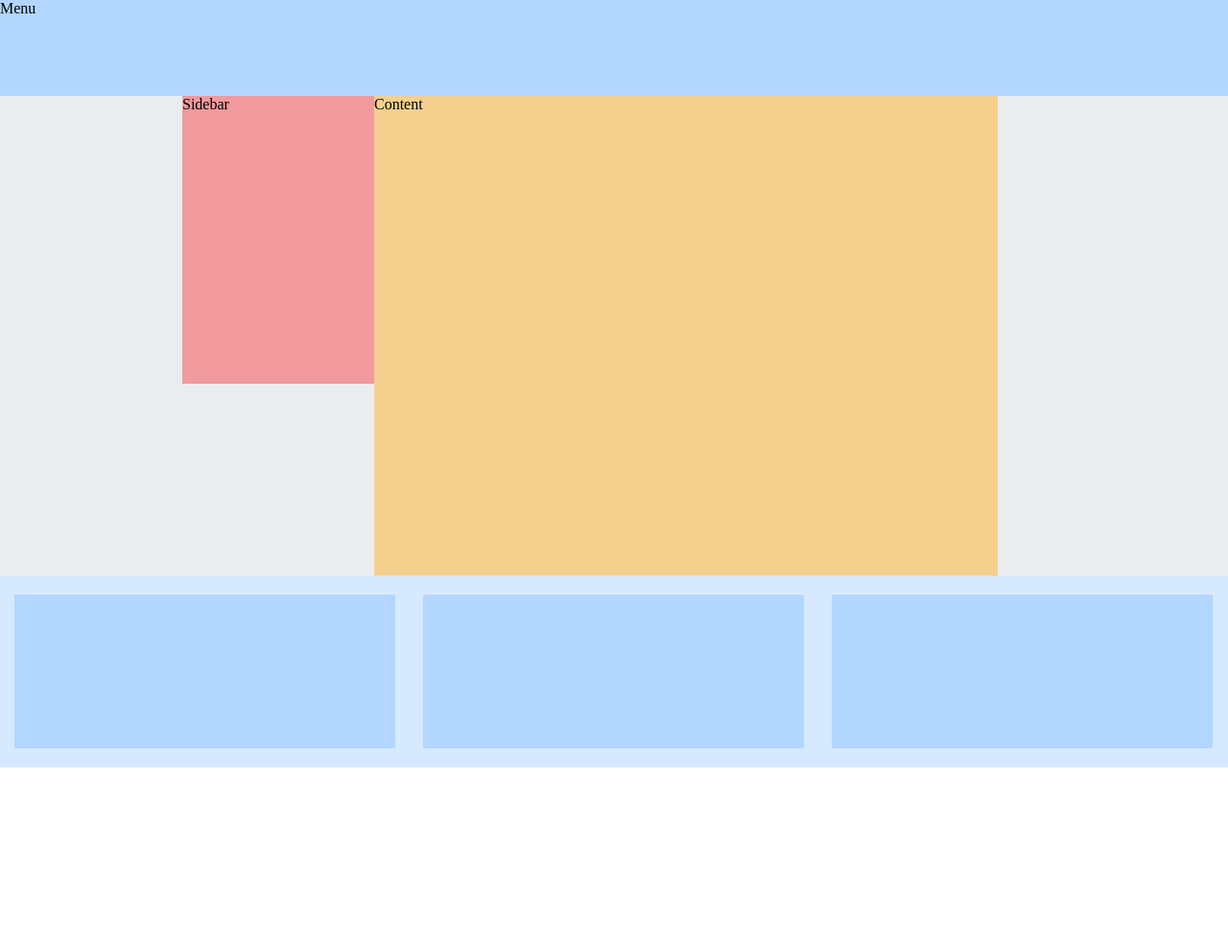
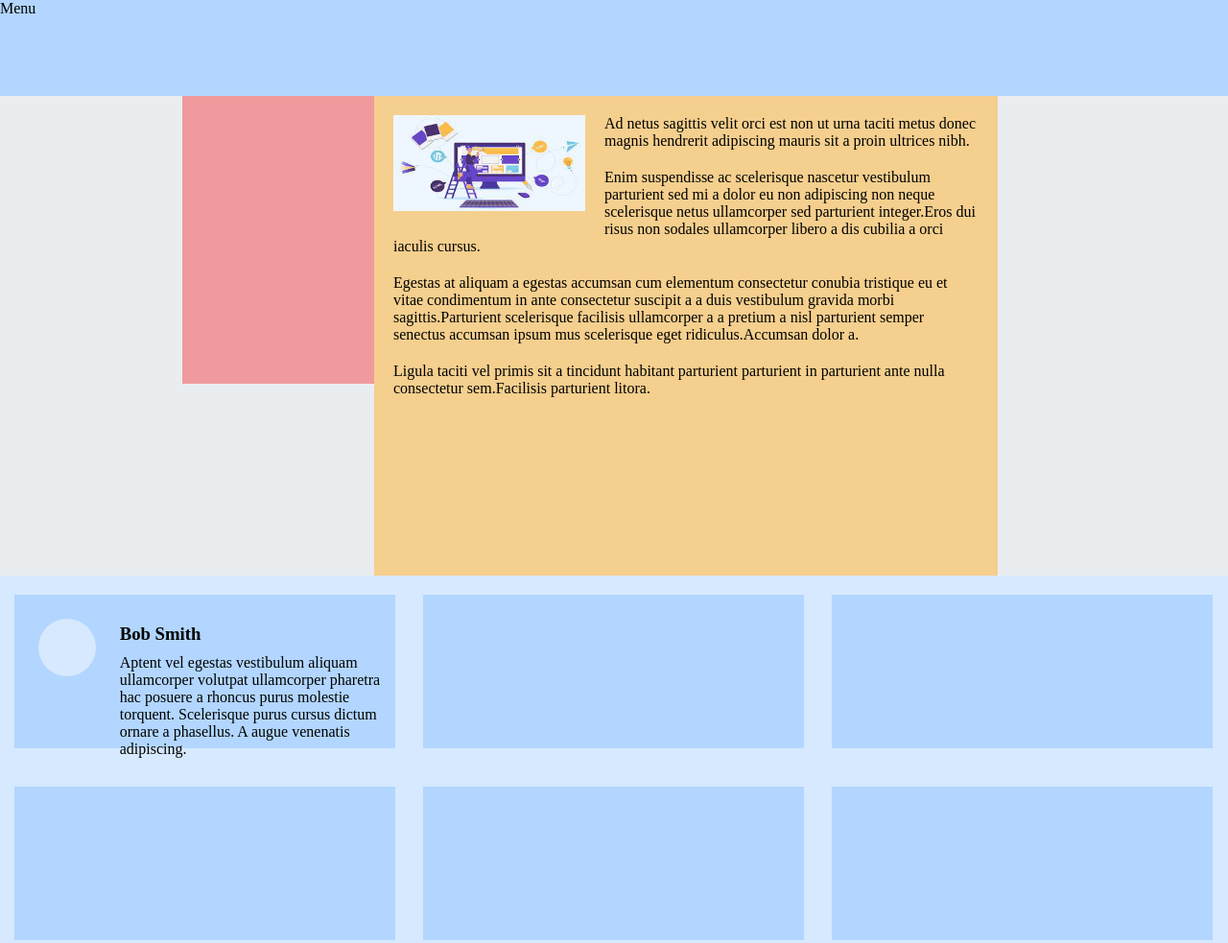
Before and after one commit to arthurGNZ/Estudos_HTML_CSS, a plain HTML site: page floats/index.html in a window 1280 px wide. Shown: the whole page at 96% size. Before the commit the page ends 800 px from the top, so only its background shows below. Drawn offline with Linux system fonts and the light colour scheme.

Commit message:
Aula 22/04

```diff
--- a/floats/index.html
+++ b/floats/index.html
@@ -8,17 +8,46 @@
   <body>
     <div class='menu'>Menu</div>
 
-    <div class='container'>                 <!-- Adicione isto -->
+    <div class='container'>
       <div class='page'>
-        <div class='sidebar'>Sidebar</div>
-        <div class='content'>Content</div>
+        <div class='sidebar'></div>
+        <div class='content'>
+
+          <img src='imagens/img01.jpg' class='article-image'/>
+
+          <p>Ad netus sagittis velit orci est non ut urna taciti metus donec magnis
+          hendrerit adipiscing mauris sit a proin ultrices nibh.</p>
+
+          <p>Enim suspendisse ac scelerisque nascetur vestibulum parturient sed mi a
+          dolor eu non adipiscing non neque scelerisque netus ullamcorper sed
+          parturient integer.Eros dui risus non sodales ullamcorper libero a dis
+          cubilia a orci iaculis cursus.</p>
+
+          <p>Egestas at aliquam a egestas accumsan cum elementum consectetur conubia
+          tristique eu et vitae condimentum in ante consectetur suscipit a a duis
+          vestibulum gravida morbi sagittis.Parturient scelerisque facilisis
+          ullamcorper a a pretium a nisl parturient semper senectus accumsan ipsum
+          mus scelerisque eget ridiculus.Accumsan dolor a.</p>
+
+          <p>Ligula taciti vel primis sit a tincidunt habitant parturient parturient
+          in parturient ante nulla consectetur sem.Facilisis parturient litora.</p>
+
+        </div>
       </div>
-    </div>                                  <!-- Adicione isto -->
-
+    </div>
     <div class='footer'>
-        <div class='column'></div>
-        <div class='column'></div>
-        <div class='column'></div>
+      <div class='column'>
+        <div class='avatar'></div>
+        <h3 class='username'>Bob Smith</h3>
+        <p class='comment'>Aptent vel egestas vestibulum aliquam ullamcorper volutpat
+        ullamcorper pharetra hac posuere a rhoncus purus molestie torquent. Scelerisque
+        purus cursus dictum ornare a phasellus. A augue venenatis adipiscing.</p>
       </div>
+      <div class='column'></div>
+      <div class='column'></div>
+      <div class='column'></div>
+      <div class='column'></div>
+      <div class='column'></div>
+    </div>
   </body>
 </html>
--- a/floats/styles.css
+++ b/floats/styles.css
@@ -3,13 +3,13 @@
     padding: 0;
     box-sizing: border-box;
   }/* Isso serve para utilizarmos toda a janela, fazer em todos os sites*/
-  .page {
+  .page {/*centralizar tudo*/
     width: 900px;
     margin: 0 auto;
   }
 
-  .container {
-    overflow: hidden;
+  .container {/*cor de fundo*/
+    overflow: hidden;/*ao adicionar uma declaração overflow: hidden a um conteiner div, estamos dizendo para reconhecer a altura de qualquer elemento flutuante*/
     background-color: #EAEDF0;
   }
   .menu {
@@ -28,17 +28,42 @@
     width: 650px;
     height: 500px;
     background-color: #F5CF8E;
+    padding: 20px;/*distanciar conteúdo das bordas*/
   }
    /*Podem ser utilizados múltiplas floats, porém elas irão ficar "acumuladas", para que isso não aconteça é necessário limpar a flutuação*/
-  .footer {
-    height: 200px;
+   .footer {
+    overflow: hidden;/*para conseguir acomodar qualquer número de itens de grade*/
     background-color: #D6E9FE;
-    clear: both;/*Separar dos elementos de linha*/
   }
-  .column {
+  .column {/*"Column" não é um bom nome, porque o conteúdo que ela contém não necessariamente precisa ser renderizados em múltiplas colunas. Um nome melhor seria algo como .footer-item*/
     float: left;
-    width: 31%;/*Utiliza porcentagem da página, para garantir tamanhos iguais*/
+    width: 31%;/*Utiliza porcentagem da página, para garantir tamanhos iguais,  colunas com tamanho automático ⅓ do tamanho da janela do navegador.*/
     margin: 20px 1.15%;
     height: 160px;
     background-color: #B2D6FF;    /* Medium blue */
   }
+  .article-image {/*transformando a imagem em float, */
+    float: left;
+    width: 200px;
+    height: 100px;
+    margin-right: 20px;
+    margin-bottom: 20px;
+  }
+  p {
+    margin-bottom: 20px;
+  }
+  .avatar {
+    float: left;
+    width: 60px;
+    height: 60px;
+    margin: 25px;
+    border-radius: 40px;
+    background-color: #D6E9FE;
+  }
+  .username {
+    margin-top: 30px;
+  }
+  .comment {
+    margin: 10px;
+    overflow: hidden;  /* garanta que o texto ficará "limpo horizontalmente", não deixar quebrar texto de um jeito "feio", ficando abaixo do avatar  */
+  }
```
Also changed, not shown: floats/imagens/img01.jpg (added).
